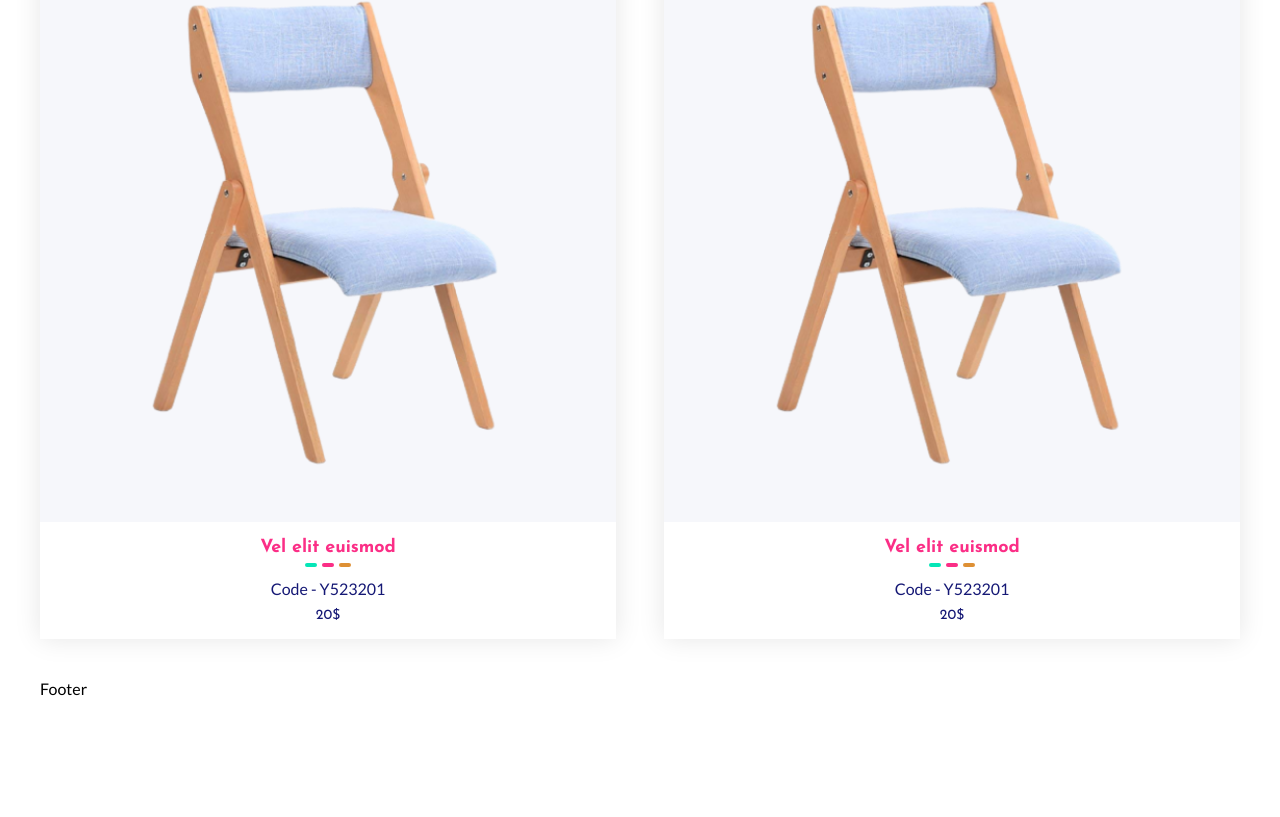
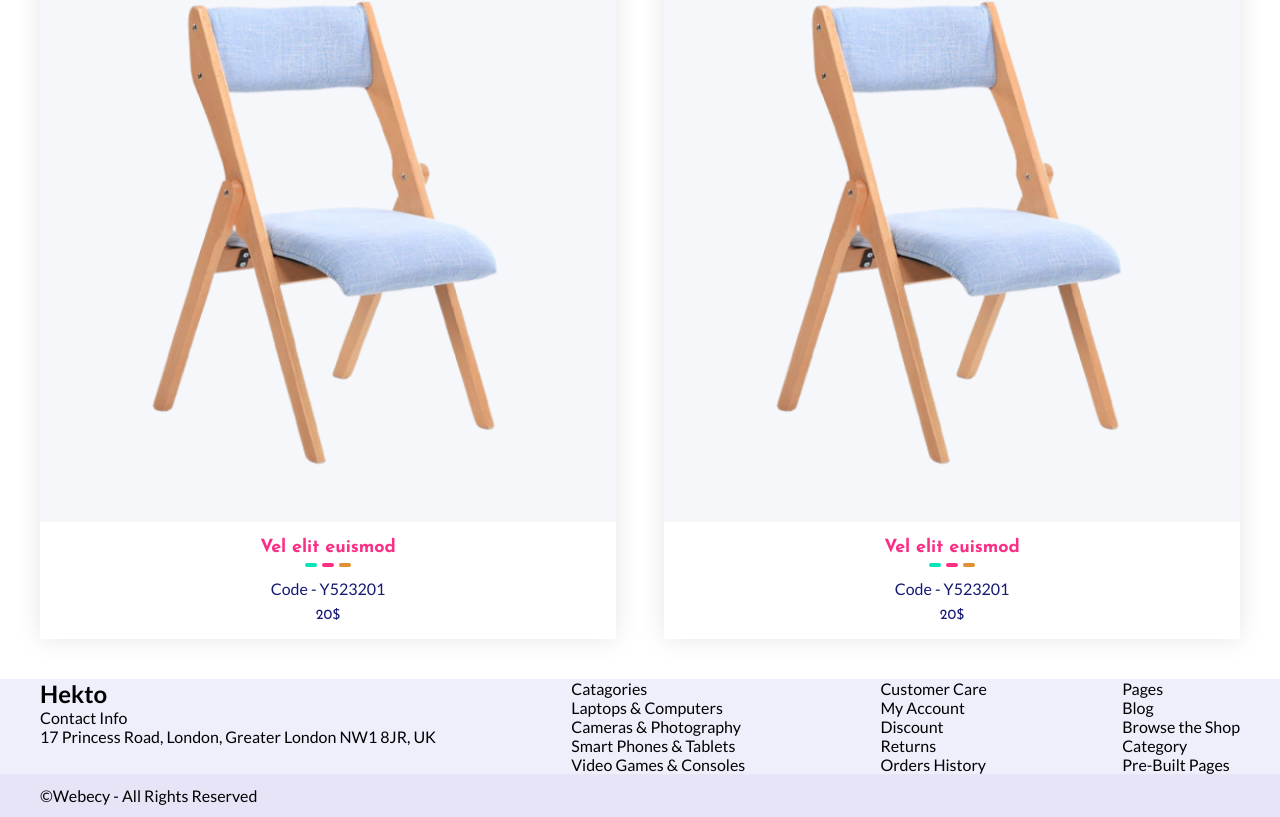
Before and after one commit to hrshainik/ecommerce, a Next.js app: page / in a window 1280 px wide. Shown: the part 1846-2663 px from the top of the page. Before the commit the page ends 2544 px from the top, so only its background shows below. Built offline with nearby package versions, Linux system fonts and the light colour scheme.

Commit message:
footer html done

```diff
--- a/components/Footer.jsx
+++ b/components/Footer.jsx
@@ -3,7 +3,78 @@ import React from "react";
 const Footer = () => {
   return (
     <footer>
-      <div>Footer</div>
+      <div className="footer-w">
+        <div className="footer">
+          <div className="footer__contact">
+            <h2>Hekto</h2>
+            <p>Contact Info</p>
+            <ul>
+              <li>
+                <span>
+                  17 Princess Road, London, Greater London NW1 8JR, UK
+                </span>
+              </li>
+            </ul>
+          </div>
+          <div className="footer__categories">
+            <p>Catagories</p>
+            <ul>
+              <li>
+                <span>Laptops & Computers</span>
+              </li>
+              <li>
+                <span>Cameras & Photography</span>
+              </li>
+              <li>
+                <span>Smart Phones & Tablets</span>
+              </li>
+              <li>
+                <span>Video Games & Consoles</span>
+              </li>
+            </ul>
+          </div>
+          <div className="footer__customer">
+            <p>Customer Care</p>
+            <ul>
+              <li>
+                <span>My Account</span>
+              </li>
+              <li>
+                <span>Discount</span>
+              </li>
+              <li>
+                <span>Returns</span>
+              </li>
+              <li>
+                <span>Orders History</span>
+              </li>
+            </ul>
+          </div>
+          <div className="footer__pages">
+            <p>Pages</p>
+            <ul>
+              <li>
+                <span>Blog</span>
+              </li>
+              <li>
+                <span>Browse the Shop</span>
+              </li>
+              <li>
+                <span>Category</span>
+              </li>
+              <li>
+                <span>Pre-Built Pages</span>
+              </li>
+            </ul>
+          </div>
+        </div>
+      </div>
+      <div className="copyright-w">
+        <div className="copyright">
+          <span className="copyright__text">©Webecy - All Rights Reserved</span>
+          <div className="copyright__icons"></div>
+        </div>
+      </div>
     </footer>
   );
 };
--- a/styles/globals.scss
+++ b/styles/globals.scss
@@ -12,10 +12,12 @@ $skyBlue1: #EBF4F3;
 $pantonePurple: #E0D3F5;
 $white: #ffffff;
 $white1: #F6F7FB;
+$white2: #EEEFFB;
 $black: #000000;
 $tigerC: #DE9034;
 $crayola: #05E6B7;
 $cultured: #F7F7F7;
+$lavender: #E7E4F8;
 $navbar: 60px;
 $maxWidth: 1200px;
 $width: 97%;
@@ -79,11 +81,63 @@ section {
   }
 }
 
-nav, footer {
+nav {
   & > div {
     width: $width;
     max-width: $maxWidth;
     margin: 0 auto;
+  }
+}
+
+footer {
+  .footer-w {
+    background-color: $white2;
+
+    .footer {
+      width: $width;
+      max-width: $maxWidth;
+      margin: 0 auto;
+      display: flex;
+      flex-wrap: row wrap;
+      gap: 3rem;
+      justify-content: space-between;
+
+      & > div {
+        p {
+
+        }
+
+        ul {
+          list-style: none;
+          li {
+            span {
+
+            }
+          }
+        }
+      }
+    }
+  }
+
+  .copyright-w {
+    background-color: $lavender;
+
+    .copyright {
+      width: $width;
+      max-width: $maxWidth;
+      margin: 0 auto;
+      display: flex;
+      justify-content: space-between;
+      padding: 12px 0;
+
+      &__text {
+
+      }
+
+      &__icons {
+
+      }
+    }
   }
 }
 
```
